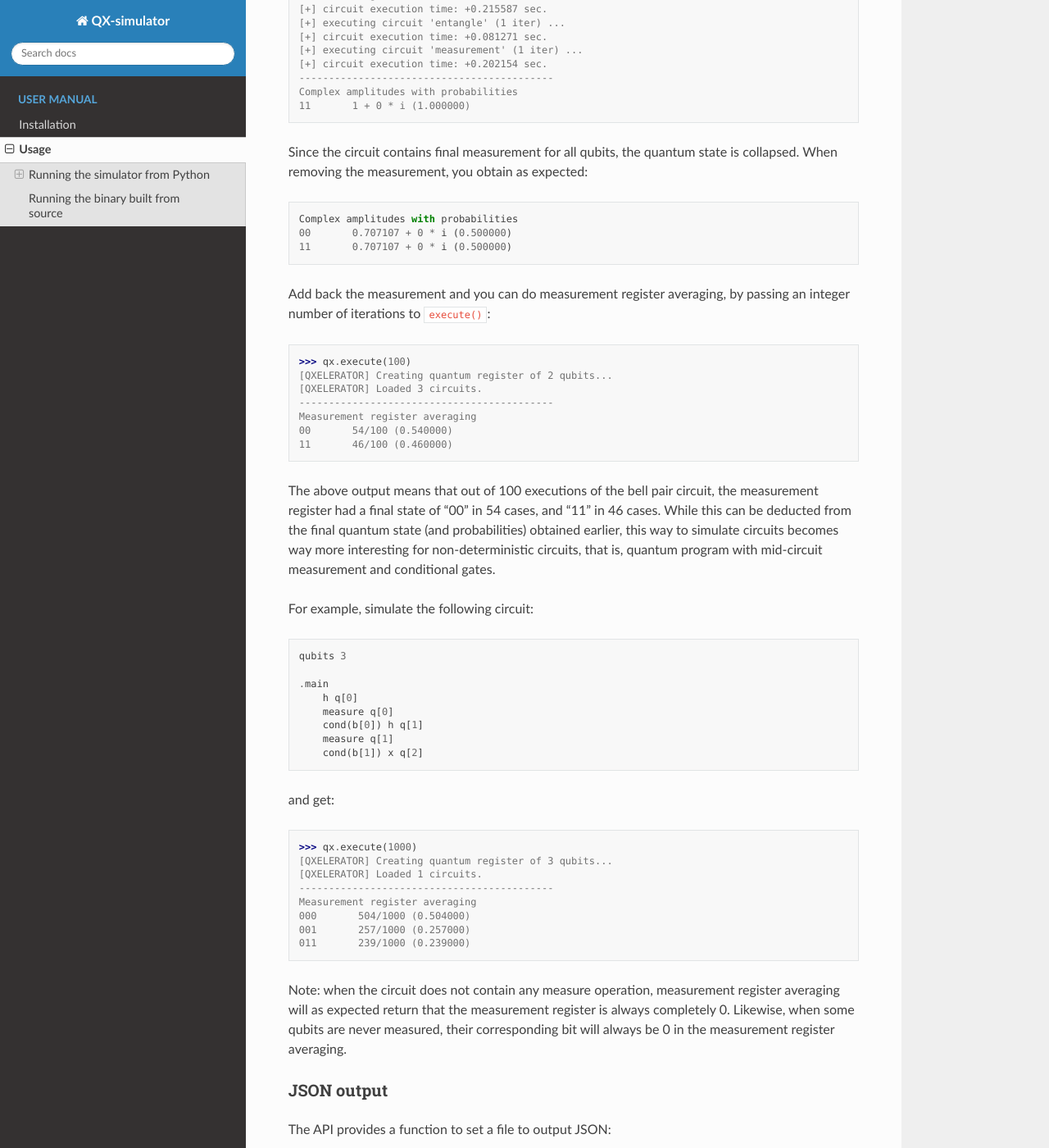
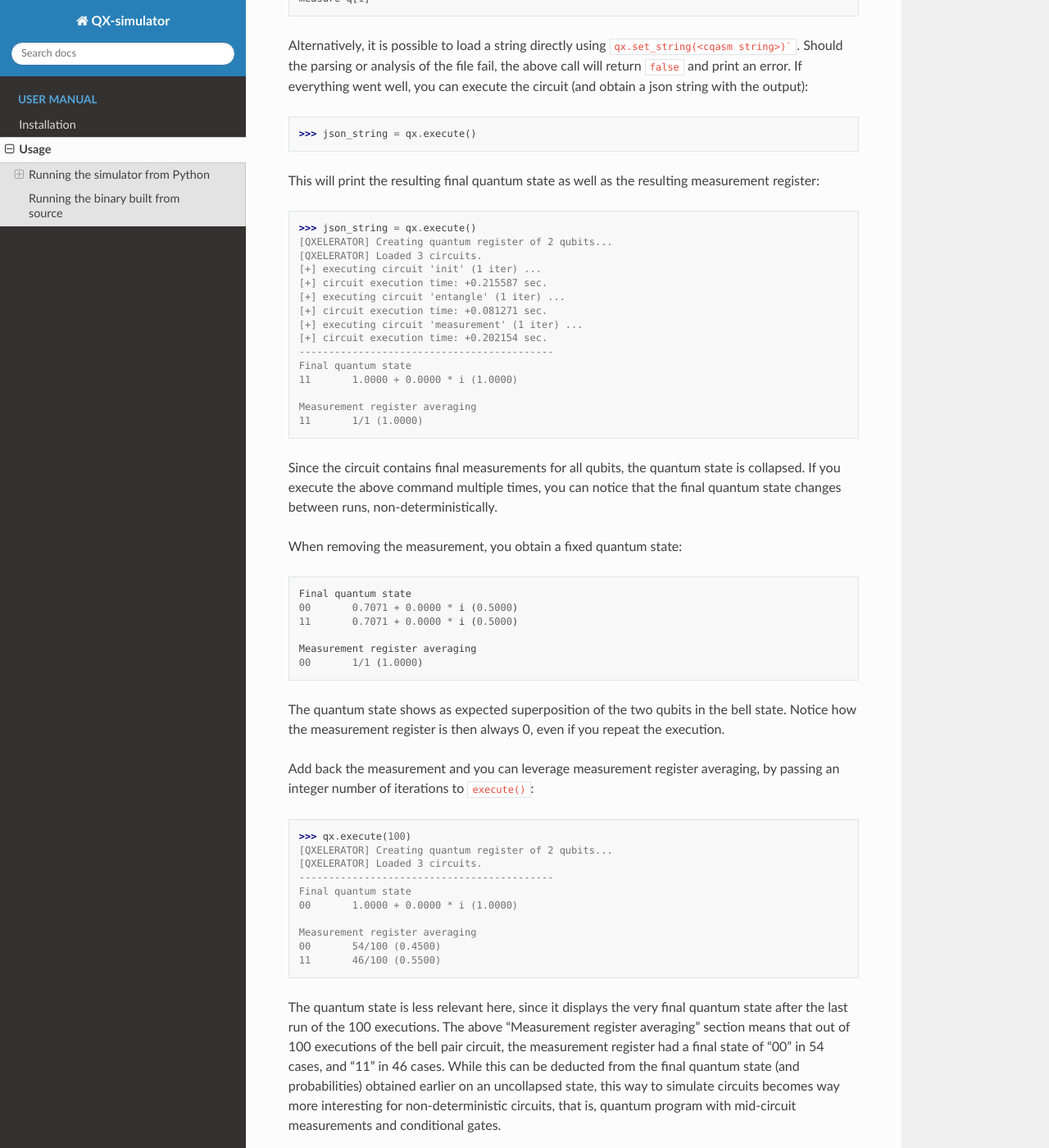
Before and after one commit to QuTech-Delft/qx-simulator, a Sphinx documentation site: the page built from docs/manual/usage.rst, in a window 1280 px wide and 1400 px high, scrolled down 818 px. Shown: the whole window at 82% size. Built offline with Sphinx 7.4.7 and the Read the Docs theme 2.0.0, drawn with Linux system fonts in a browser that asks for light colours; some of the changed text lies outside the part shown.

Commit message:
Release 0.5.5: output state and set_string
- Output complex numbers of the FINAL state of the simulator. Final
  means the last shot in case multiple shots were done.
- New JsonDict class for easy JSON output.
- Refactor simulation_result.h for simplicity and unify both simulation
  result types.
- Adapt simulator.h to use new simulation result.
- Also output JSON string in Python.
- Output is the same if c==1 or c > 1.
- Allow set_string directly
- Fix docs

````diff
--- a/CMakeLists.txt
+++ b/CMakeLists.txt
@@ -120,7 +120,7 @@ set(CMAKE_BUILD_WITH_INSTALL_RPATH FALSE)
 set(CMAKE_INSTALL_RPATH "${CMAKE_INSTALL_FULL_LIBDIR}")
 set(CMAKE_INSTALL_RPATH_USE_LINK_PATH TRUE)
 
-set(CMAKE_CXX_STANDARD 14)
+set(CMAKE_CXX_STANDARD 20)
 set(CMAKE_CXX_STANDARD_REQUIRED ON)
 set(CMAKE_CXX_EXTENSIONS OFF)
 
--- a/docs/manual/usage.rst
+++ b/docs/manual/usage.rst
@@ -24,19 +24,38 @@ Then, load the cQasm file (e.g. `bell_pair.qc`):
 
     qx.set('bell_pair.qc')
 
-Should the parsing or analysis fail, the above call will return ``false`` and print an error.
-
-If everything went well, you can execute the circuit:
+It contains the following cQasm circuit:
 
 ::
 
-    qx.execute()
+    qubits 2
 
-This will print the resulting final quantum state:
+
+    .init
+    prep_z q[0]
+    prep_z q[1]
+
+    .entangle
+    h q[0]
+    cnot q[0],q[1]
+
+    .measurement
+    measure q[0]
+    measure q[1]
+
+Alternatively, it is possible to load a string directly using ``qx.set_string(<cqasm string>)```.
+Should the parsing or analysis of the file fail, the above call will return ``false`` and print an error.
+If everything went well, you can execute the circuit (and obtain a json string with the output):
 
 ::
 
-    >>> qx.execute()
+    >>> json_string = qx.execute()
+
+This will print the resulting final quantum state as well as the resulting measurement register:
+
+::
+
+    >>> json_string = qx.execute()
     [QXELERATOR] Creating quantum register of 2 qubits...
     [QXELERATOR] Loaded 3 circuits.
     [+] executing circuit 'init' (1 iter) ...
@@ -46,18 +65,30 @@ This will print the resulting final quantum state:
     [+] executing circuit 'measurement' (1 iter) ...
     [+] circuit execution time: +0.202154 sec.
     -------------------------------------------
-    Complex amplitudes with probabilities
-    11       1 + 0 * i (1.000000)
+    Final quantum state
+    11       1.0000 + 0.0000 * i (1.0000)
 
-Since the circuit contains final measurement for all qubits, the quantum state is collapsed. When removing the measurement, you obtain as expected:
+    Measurement register averaging
+    11       1/1 (1.0000)
+
+Since the circuit contains final measurements for all qubits, the quantum state is collapsed. If you execute the above command multiple times, you can notice
+that the final quantum state changes between runs, non-deterministically.
+
+When removing the measurement, you obtain a fixed quantum state:
 
 ::
 
-    Complex amplitudes with probabilities
-    00       0.707107 + 0 * i (0.500000)
-    11       0.707107 + 0 * i (0.500000)
+    Final quantum state
+    00       0.7071 + 0.0000 * i (0.5000)
+    11       0.7071 + 0.0000 * i (0.5000)
 
-Add back the measurement and you can do measurement register averaging, by passing an integer number of iterations to ``execute()``:
+    Measurement register averaging
+    00       1/1 (1.0000)
+
+The quantum state shows as expected superposition of the two qubits in the bell state.
+Notice how the measurement register is then always 0, even if you repeat the execution.
+
+Add back the measurement and you can leverage measurement register averaging, by passing an integer number of iterations to ``execute()``:
 
 ::
 
@@ -65,13 +96,17 @@ Add back the measurement and you can do measurement register averaging, by passi
     [QXELERATOR] Creating quantum register of 2 qubits...
     [QXELERATOR] Loaded 3 circuits.
     -------------------------------------------
+    Final quantum state
+    00       1.0000 + 0.0000 * i (1.0000)
+
     Measurement register averaging
-    00       54/100 (0.540000)
-    11       46/100 (0.460000)
+    00       54/100 (0.4500)
+    11       46/100 (0.5500)
 
-The above output means that out of 100 executions of the bell pair circuit, the measurement register had a final state of "00" in 54 cases,
-and "11" in 46 cases. While this can be deducted from the final quantum state (and probabilities) obtained earlier, this way to simulate circuits becomes
-way more interesting for non-deterministic circuits, that is, quantum program with mid-circuit measurement and conditional gates.
+The quantum state is less relevant here, since it displays the very final quantum state after the last run of the 100 executions.
+The above "Measurement register averaging" section means that out of 100 executions of the bell pair circuit, the measurement register had a final state of "00" in 54 cases,
+and "11" in 46 cases. While this can be deducted from the final quantum state (and probabilities) obtained earlier on an uncollapsed state, this way to simulate circuits becomes
+way more interesting for non-deterministic circuits, that is, quantum program with mid-circuit measurements and conditional gates.
 
 For example, simulate the following circuit:
 
@@ -94,6 +129,9 @@ and get:
     [QXELERATOR] Creating quantum register of 3 qubits...
     [QXELERATOR] Loaded 1 circuits.
     -------------------------------------------
+    Final quantum state
+    001       1.0000 + 0.0000 * i (1.0000)
+
     Measurement register averaging
     000       504/1000 (0.504000)
     001       257/1000 (0.257000)
@@ -119,18 +157,29 @@ After another ``execute(1000)`` call, that JSON output will look like this:
 
     > cat simulation_result.json
     {
-    "info": {
-        "shots_requested": 1000,
-        "shots_done": 1000
-    },
-    "results": {
-        "000": 0.516000,
-        "001": 0.241000,
-        "011": 0.243000
-    }
+        "info": {
+            "shots_requested": 1000,
+            "shots_done": 1000
+        },
+        "results": {
+            "000": 0.516000,
+            "001": 0.241000,
+            "011": 0.243000
+        },
+        "state": {
+            "001": {
+                "real": 1.000000,
+                "imag": 0.000000
+            }
+        }
     }
 
-Note: ``shots_done`` will always equal to ``shots_requested``. These two keys are distinct so that hardware backends can output the same JSON keys and optionally
+Note 1: The json string ``json_string``` obtained as output of ``json_string = qx.execute(n)``` is equal to the content of this file.
+
+Note 2 (!IMPORTANT!): When doing a single run (e.g. ``qx.execute()``` or ``qx.execute(1)```), the "results" section contains the norms of the complex amplitudes (that is, probabilities of measuring each quantum state).
+When doing n>=2 runs, the same section contains averages of the measurement register.
+
+Note 3: ``shots_done`` will always equal to ``shots_requested``. These two keys are distinct so that hardware backends can output the same JSON keys and optionally
 notify that they have failed to execute all requested runs.
 
 Running the binary built from source
````
Also changed, not shown: CHANGELOG.md (+13 -0 lines), README.md (+15 -14 lines), 6 other files.
